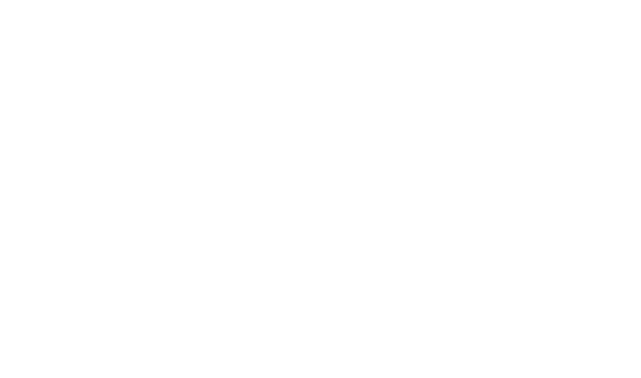
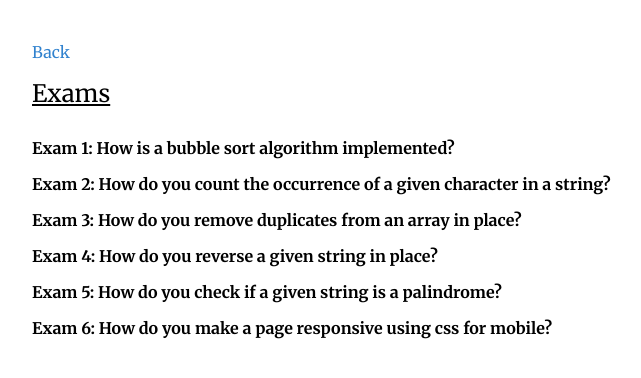
Before and after one commit to panuwat-mchu/exam-angular, an Angular app: page /exams in a window 1280 px wide. Before the commit this address led to /. Shown: the top 378 px of the page, without its empty margins (8-649 px from the left). Built offline with nearby package versions, Linux system fonts and the light colour scheme.

Commit message:
exam page

```diff
--- a/src/app/app-routing.module.ts
+++ b/src/app/app-routing.module.ts
@@ -1,10 +1,12 @@
 import { NgModule } from '@angular/core';
 import { Routes, RouterModule } from '@angular/router';
 import { ExamResponsiveComponent } from './exam-responsive/exam-responsive.component';
+import { ExamComponent } from './exam/exam.component';
 
 
 const routes: Routes = [
-  { path: '', component: ExamResponsiveComponent}
+  { path: '', component: ExamResponsiveComponent },
+  { path: 'exams', component: ExamComponent }
 ];
 
 @NgModule({
--- a/src/app/app.module.ts
+++ b/src/app/app.module.ts
@@ -4,11 +4,13 @@ import { NgModule } from '@angular/core';
 import { AppRoutingModule } from './app-routing.module';
 import { AppComponent } from './app.component';
 import { ExamResponsiveComponent } from './exam-responsive/exam-responsive.component';
+import { ExamComponent } from './exam/exam.component';
 
 @NgModule({
   declarations: [
     AppComponent,
-    ExamResponsiveComponent
+    ExamResponsiveComponent,
+    ExamComponent
   ],
   imports: [
     BrowserModule,
--- a/src/app/exam-responsive/exam-responsive.component.html
+++ b/src/app/exam-responsive/exam-responsive.component.html
@@ -13,6 +13,6 @@
     <p class=" text-gray-900"><label>Be smarter.</label>Become the brand you want to be.<label>Offer your customers only
             the very best tools and products.</label></p>
     <input type="email" class="h-12 px-3 py-2 w-64" placeholder="Enter your email address">
-    <button class="ml-2 h-12 px-3 py-2 bg-green-900">Get started</button>
+    <button class="ml-2 h-12 px-3 py-2 bg-green-900" routerLink="exams">Get started</button>
     <div class=" text-sm text-gray-900">Already using Bulb? <a class=" underline font-bold" href="#">Sign in</a></div>
 </div>
--- a/src/app/exam-sort/exam-sort.service.ts
+++ b/src/app/exam-sort/exam-sort.service.ts
@@ -1,4 +1,5 @@
 import { Injectable } from '@angular/core';
+import { NumberSymbol } from '@angular/common';
 
 @Injectable({
   providedIn: 'root'
@@ -8,6 +9,7 @@ export class ExamSortService {
   constructor() { }
 
   sort(arg0: number[]): number[] {
+    return arg0.sort();
     throw new Error("Method not implemented.");
   }
 
--- /dev/null
+++ b/src/app/exam/exam.component.html
@@ -0,0 +1,10 @@
+<div class=" p-10 font-sans">
+    <a class=" text-blue-600" routerLink=""> Back</a>
+    <h1 class=" mt-3 text-2xl underline font-sans">Exams</h1>
+    <h3 class=" mt-6 font-bold">Exam 1: How is a bubble sort algorithm implemented?</h3>
+    <h3 class=" mt-3 font-bold">Exam 2: How do you count the occurrence of a given character in a string?</h3>
+    <h3 class=" mt-3 font-bold">Exam 3: How do you remove duplicates from an array in place?</h3>
+    <h3 class=" mt-3 font-bold">Exam 4: How do you reverse a given string in place?</h3>
+    <h3 class=" mt-3 font-bold">Exam 5: How do you check if a given string is a palindrome?</h3>
+    <h3 class=" mt-3 font-bold">Exam 6: How do you make a page responsive using css for mobile?</h3>
+</div>
--- /dev/null
+++ b/src/app/exam/exam.component.ts
@@ -0,0 +1,20 @@
+import { Component, OnInit } from '@angular/core';
+import { ExamSortService } from '../exam-sort/exam-sort.service';
+
+@Component({
+  selector: 'app-exam',
+  templateUrl: './exam.component.html',
+  styleUrls: ['./exam.component.scss']
+})
+export class ExamComponent implements OnInit {
+
+  results: {input:any, expected:any, actual:any}[] = [];
+
+  constructor(
+    private examSortService: ExamSortService
+  ) { }
+
+  ngOnInit() {
+  }
+
+}
```
Also changed, not shown: src/app/exam/exam.component.scss (added), 1 other file (tests, documents, lock files or other folders).
